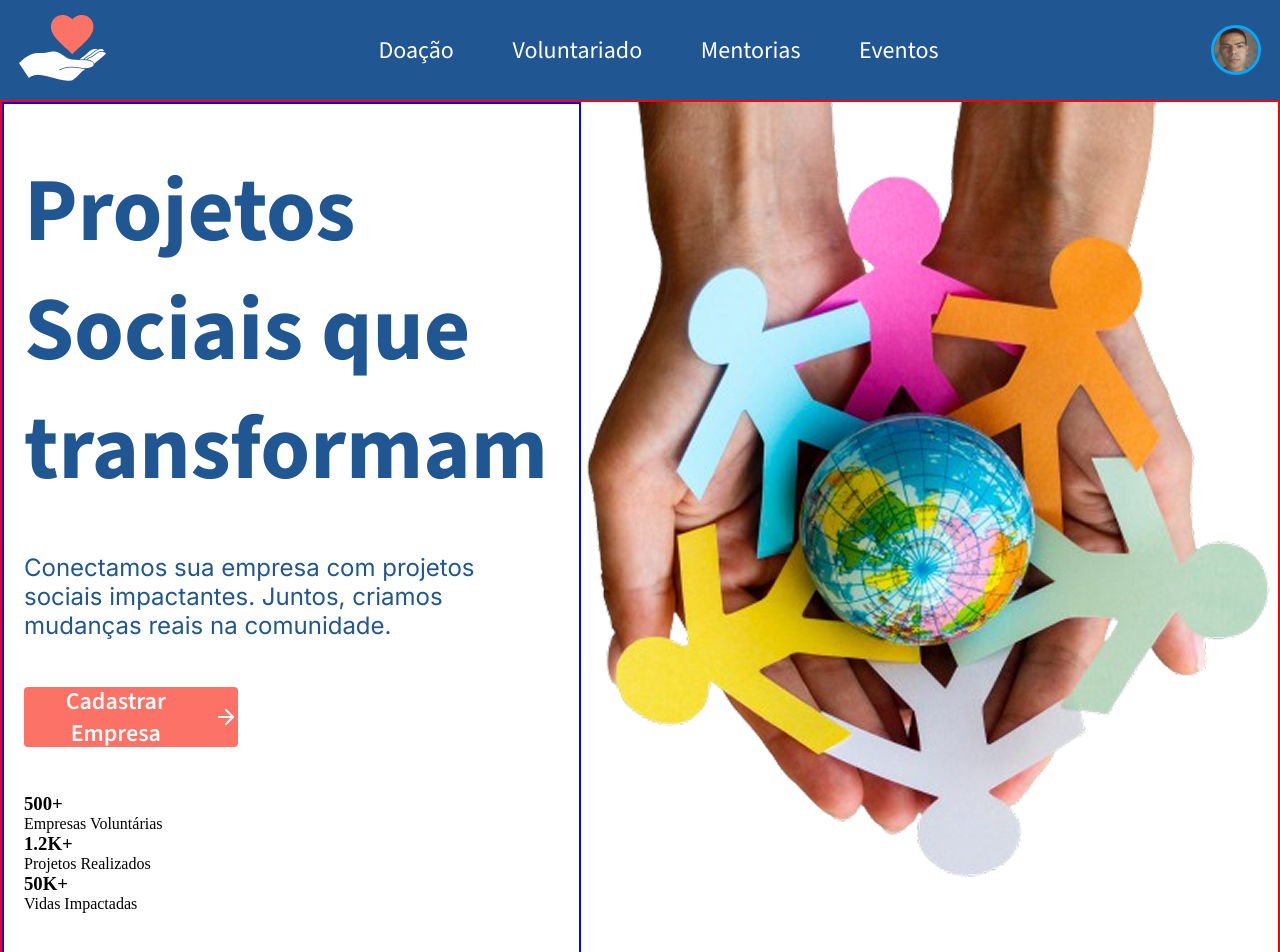
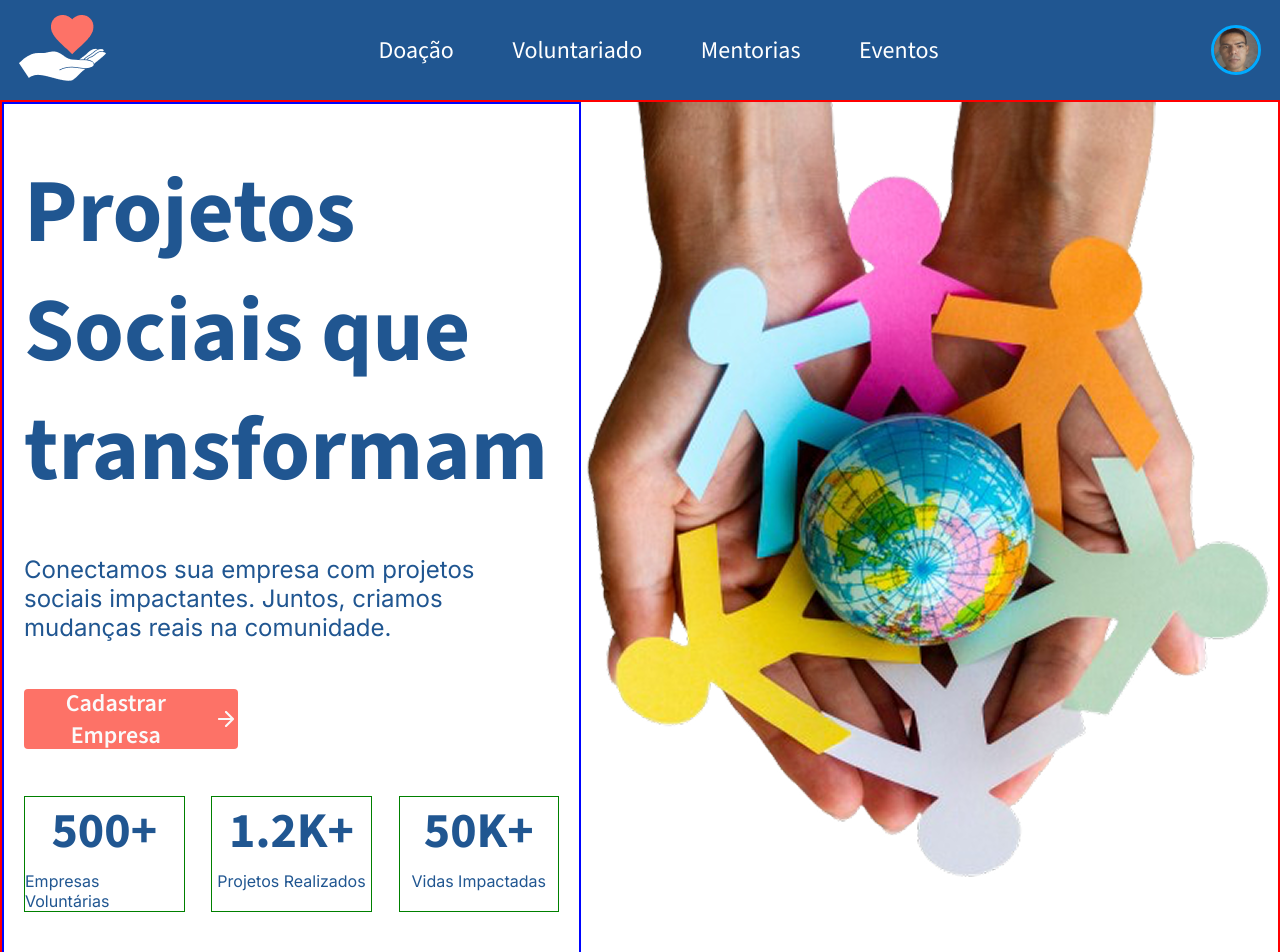
Before and after one commit to laecio22/Connect, a React (Vite) app: page / in a window 1280 px wide. Shown: the top 952 px of the page. Built offline with nearby package versions, Linux system fonts and the light colour scheme.

Commit message:
style(cardInfo.module.scss):Estilização  do  componente  de  Card de estatísticas

```diff
--- a/src/components/cardiInfo/CardInfo.jsx
+++ b/src/components/cardiInfo/CardInfo.jsx
@@ -1,8 +1,8 @@
-
+import S from './cardInfo.module.scss';
 
 const CardInfo = ({title, text}) => {
   return (
-    <article>
+    <article className={S.article}>
        <h3>{title}</h3>
        <p>{text}</p>
     </article>
--- a/src/components/cardiInfo/cardInfo.module.scss
+++ b/src/components/cardiInfo/cardInfo.module.scss
@@ -0,0 +1,18 @@
+@use '../../styles/mixins'  as m;
+@use '../../styles/colors' as c;
+.article {
+  border: 1px solid green;
+  width: 30%;
+  display: flex;
+  flex-direction: column;
+  align-items: center;
+  gap: 0.5rem;
+  color:c.$color-blue;
+  h3{
+    @include m.estilizacaoFontsTituloAuxiliar();
+    font-size: 50px;
+  }
+  p {
+     @include m.estilizacaoFontsParagrafo();
+  }
+}
--- a/src/pages/home/home.module.scss
+++ b/src/pages/home/home.module.scss
@@ -1,6 +1,7 @@
 @use '../../styles/mixins' as m;
 @use '../../styles/colors' as  c;
 @use '../../styles/fonts' as f;
+
 .main {
   border: solid 2px red;
   display: flex;
@@ -26,3 +27,7 @@
     height: 60px;
   }
 }
+
+.infoDados {
+  @include m.containerFlexivelBetween()
+}
```
